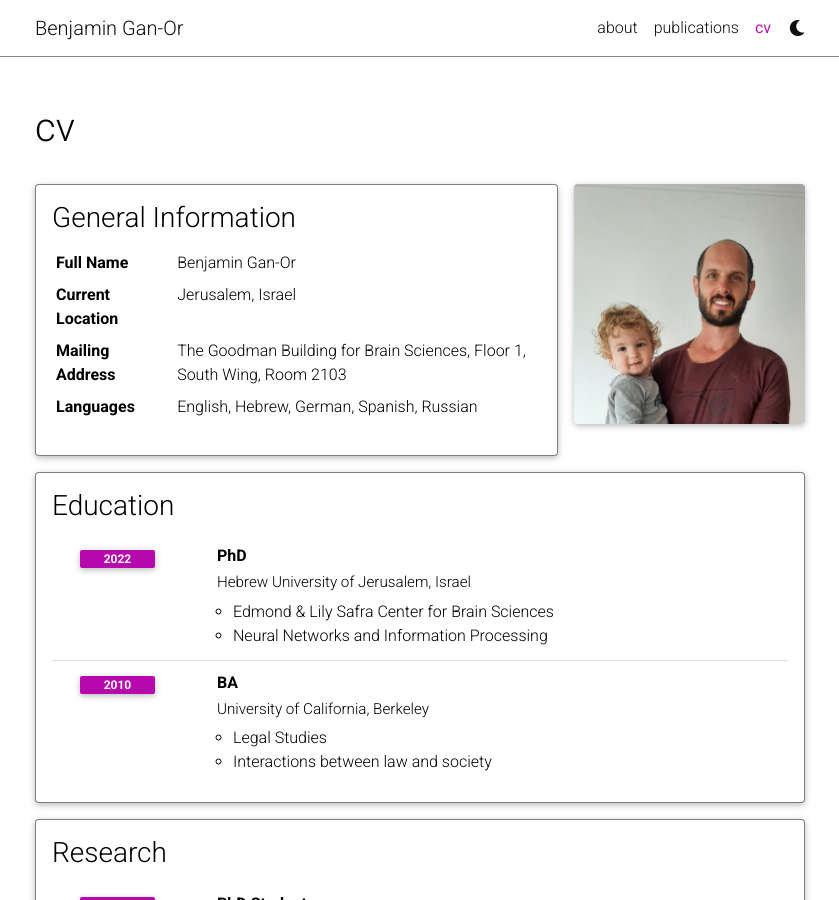
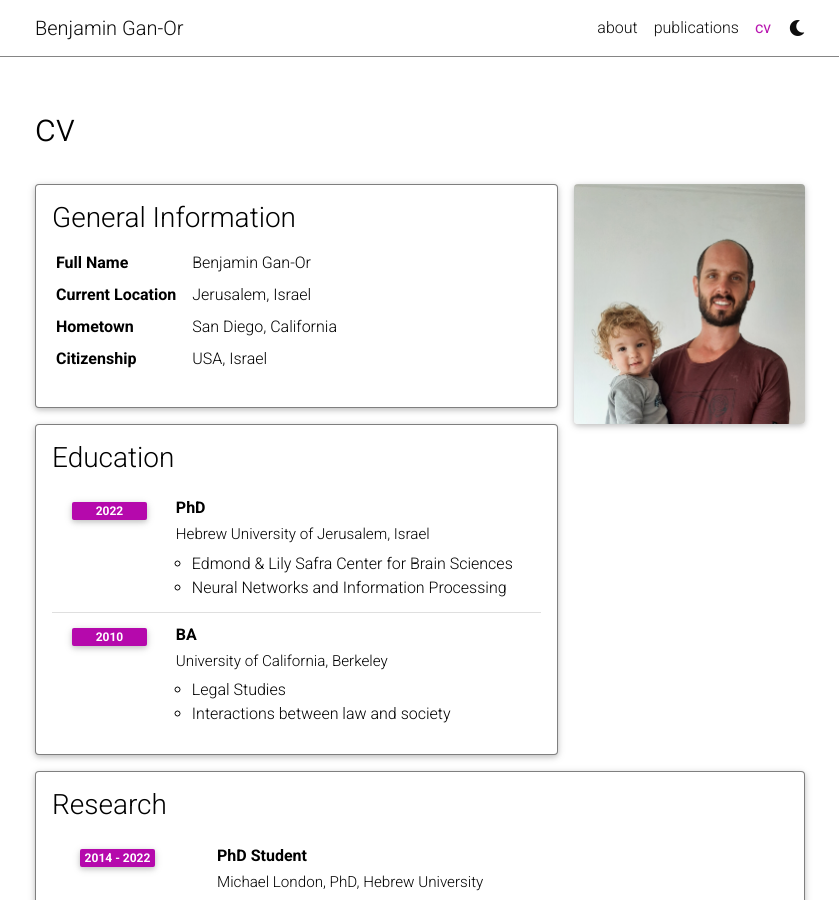
Before and after one commit to benganor/BGO, a Jekyll site: the page built from _pages/cv.md, in a window 1280 px wide and 900 px high. Shown: the whole window, without its empty margins (220-1059 px from the left). Built offline with Jekyll 4.4.1, drawn with Linux system fonts in a browser that asks for light colours; full-size pictures stand in for the smaller copies a plugin makes; comment, search, counter and statistics services are not loaded; a style sheet for code colours, icons or effects is not loaded.

Commit message:
update citizenship

```diff
--- a/_data/cv.yml
+++ b/_data/cv.yml
@@ -5,10 +5,10 @@
       value: Benjamin Gan-Or
     - name: Current Location
       value: Jerusalem, Israel
-    - name: Mailing Address
-      value: The Goodman Building for Brain Sciences, Floor 1, South Wing, Room 2103
-    - name: Languages
-      value: English, Hebrew, German, Spanish, Russian
+    - name: Hometown
+      value: San Diego, California
+    - name: Citizenship
+      value: USA, Israel
 
 
 - title: Education
```
